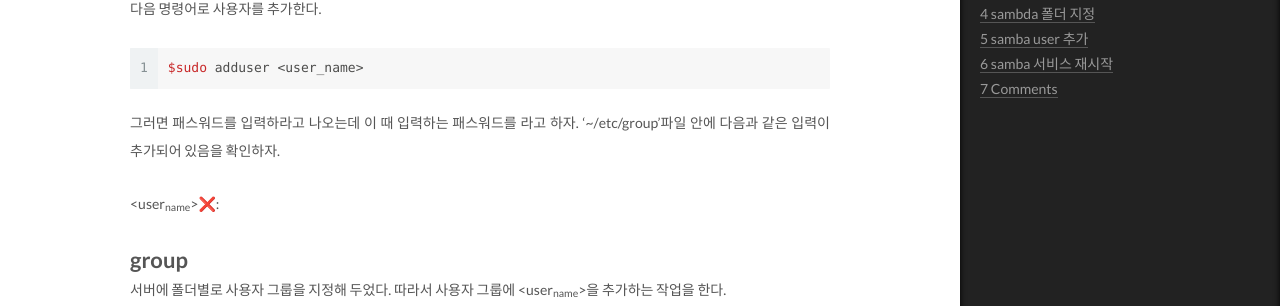
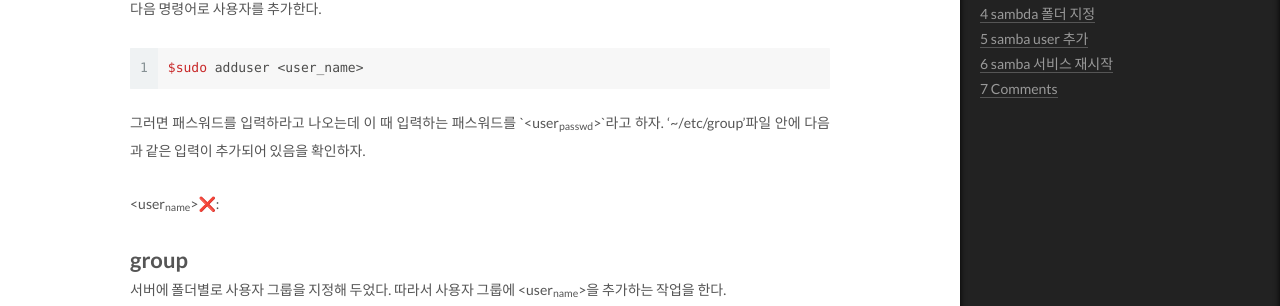
Before and after one commit to smallorbig/smallorbig.github.io, a Jekyll site: the page built from _posts/2020-02-05-samba_adduser.md, in a window 1280 px wide and 1400 px high, scrolled down 475 px. Shown: the part 144-450 px from the top of the window. Built offline with Jekyll 4.4.1, drawn with Linux system fonts in a browser that asks for light colours; emoji names are drawn with the system emoji font.

Commit message:
add post

````diff
--- a/_posts/2020-02-05-samba_adduser.md
+++ b/_posts/2020-02-05-samba_adduser.md
@@ -23,7 +23,7 @@ tags:
 $sudo adduser <user_name>
 ```
 
-그러면 패스워드를 입력하라고 나오는데 이 때 입력하는 패스워드를 라고 하자.
+그러면 패스워드를 입력하라고 나오는데 이 때 입력하는 패스워드를 \`<user<sub>passwd</sub>>\`라고 하자.
 '~/etc/group'파일 안에 다음과 같은 입력이 추가되어 있음을 확인하자.
 
 <user<sub>name</sub>>:x:<number>:
--- a/_posts/2020-02-05-samba_adduser.org
+++ b/_posts/2020-02-05-samba_adduser.org
@@ -15,7 +15,7 @@
   #+BEGIN_SRC bash
   $sudo adduser <user_name>
   #+END_SRC
-  그러면 패스워드를 입력하라고 나오는데 이 때 입력하는 패스워드를 src_<bash>{<user_passwd>}라고 하자.
+  그러면 패스워드를 입력하라고 나오는데 이 때 입력하는 패스워드를 `<user_passwd>`라고 하자.
   '~/etc/group'파일 안에 다음과 같은 입력이 추가되어 있음을 확인하자.
 
   <user_name>:x:<number>:
````
